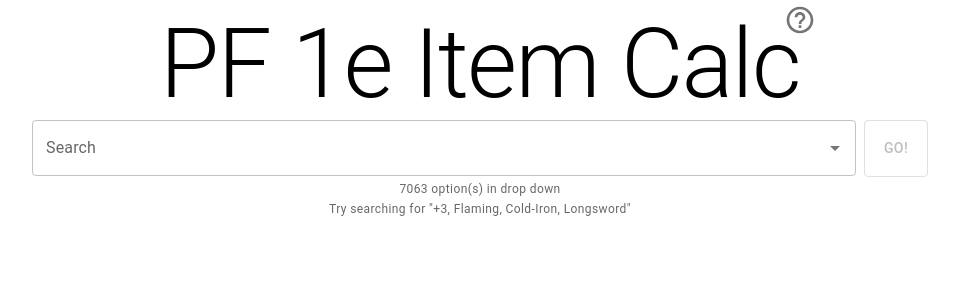
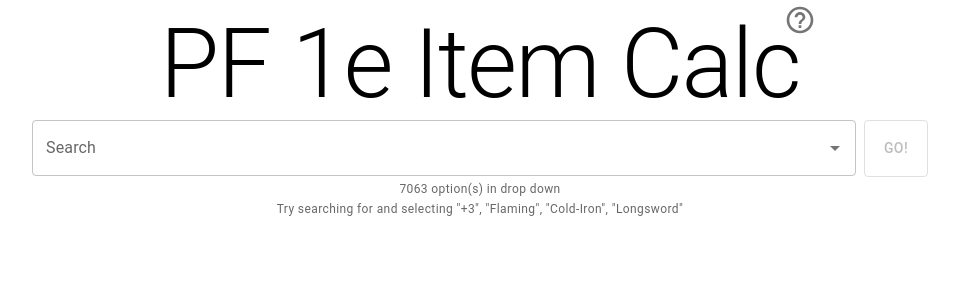
Before and after one commit to pf-itemcalc/pf-itemcalc, a React (Vite) app: page / in a window 1280 px wide. Shown: the top 300 px of the page, without its empty margins (160-1119 px from the left). Built offline with nearby package versions, Linux system fonts and the light colour scheme.

Commit message:
feat: ensured the go button is always the same height as the search button

```diff
--- a/src/components/search-box/SearchBox.tsx
+++ b/src/components/search-box/SearchBox.tsx
@@ -7,13 +7,13 @@ import { Box, styled } from "@mui/system";
 import { VirtualizeSearchBox } from "./VirtualisedSearchBox";
 
 const hints = [
-  'Try searching for "+1, Distance, Darkwood, Longbow"',
-  'Try searching for "+3, Flaming, Cold-Iron, Longsword"',
-  'Try searching for "+1, Fortification (light), Adamantine, Breastplate"',
-  'Try searching for "Potion of, Cure Light Wounds"',
-  'Try searching for "+1, Bashing, Living Steel, Buckler',
-  'Try searching for "Cloak of quickened reflexes (+3/+4)',
-  'Try searching for "Apparatus of the Crab',
+  'Try searching for and selecting "+1", "Distance", "Darkwood", "Longbow"',
+  'Try searching for and selecting "+3", "Flaming", "Cold-Iron", "Longsword"',
+  'Try searching for and selecting "+1", "Fortification (light)", "Adamantine", "Breastplate"',
+  'Try searching for and selecting "Potion of", "Cure Light Wounds"',
+  'Try searching for and selecting "+1", "Bashing", "Living Steel", "Buckler',
+  'Try searching for and selecting "Cloak of quickened reflexes (+3/+4)',
+  'Try searching for and selecting "Apparatus of the Crab',
 ];
 
 const CenterBox = styled(Box)<{ flexDirection: "row" | "column" }>(
@@ -21,7 +21,7 @@ const CenterBox = styled(Box)<{ flexDirection: "row" | "column" }>(
     width: "100%",
     display: "flex",
     flexDirection,
-    alignItems: "center",
+    alignItems: "stretch",
     justifyContent: "center",
   }),
 );
```
